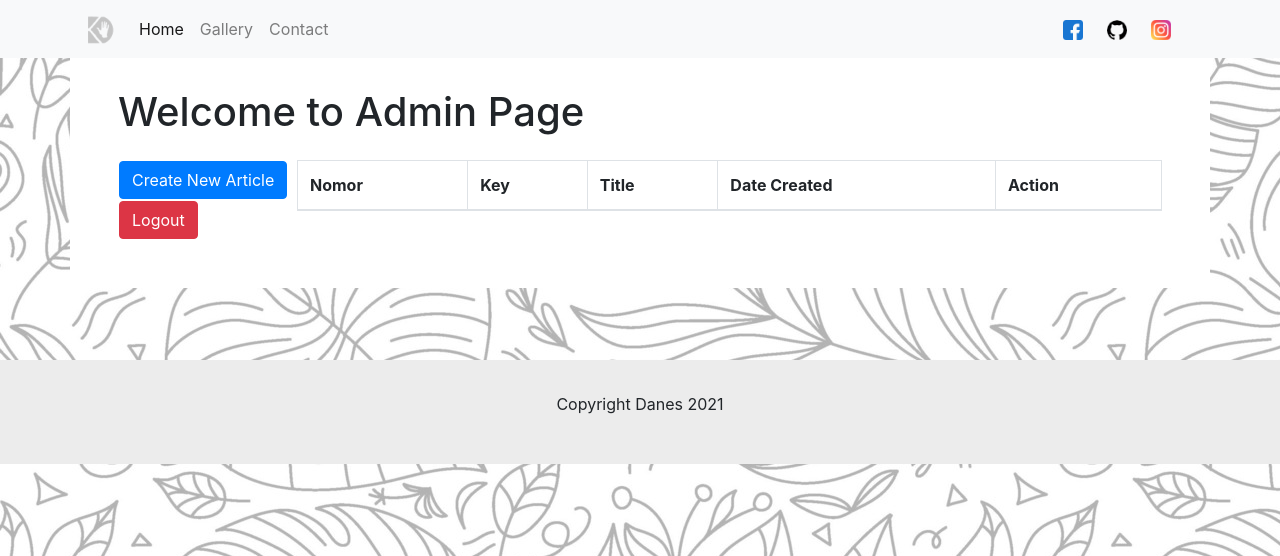
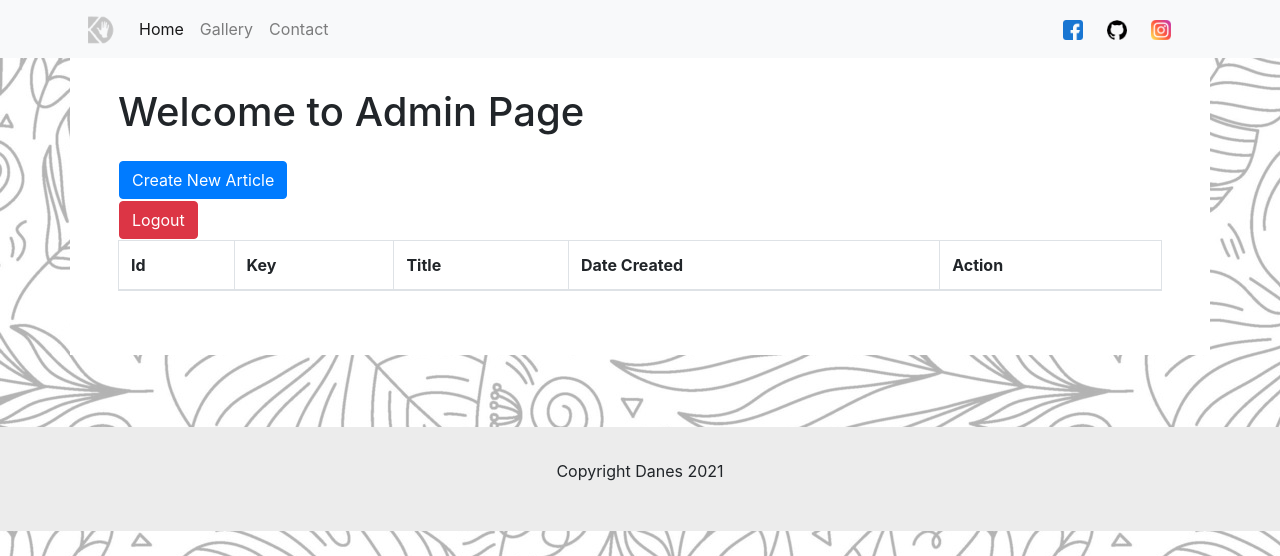
Before and after one commit to Danes222/danes-blog, a Django app: page /adm/ in a window 1280 px wide. Shown: the top 556 px of the page. Run offline with Django 3.2, Linux system fonts and the light colour scheme; the visitor is signed in with stand-in values (Sample User, id 1); data that the repository does not hold is empty; some libraries are stand-ins or nearby versions.

```diff
--- a/home/templates/home/admin.html
+++ b/home/templates/home/admin.html
@@ -6,7 +6,7 @@
 <div class="container cont">
     <h1 class="header mb-4">Welcome to Admin Page</h1>
     <div class="row">
-        <div class="col-sm-2">
+        <div class="col-sm-12">
             <table style="padding: 20px;">
                 <tr>
                     <th><a href="{% url 'create-article' %}" class="btn btn-primary">Create New Article</a></th>
@@ -16,11 +16,13 @@
                 </tr>
             </table>
         </div>
-        <div class="col-sm-10">
+    </div>
+    <div class="row">
+        <div class="col-sm-12">
             <table class="table table-bordered">
                 <thead>
                     <tr>
-                        <th>Nomor</th>
+                        <th>Id</th>
                         <th>Key</th>
                         <th>Title</th>
                         <th>Date Created</th>
--- a/home/templates/home/gallery.html
+++ b/home/templates/home/gallery.html
@@ -9,13 +9,15 @@
             </div>
         </div>
         <div class="row">
-            <div class="col-sm-12">
+            <div class="col-sm-3"></div>
+            <div class="col-sm-6">
                 <div class="cont-gallery">
                     {% for image in images %}
-                    <img src="{{ image.banurl }}" alt="" class="item">
+                    <img src="{{ image.baner.url }}" alt="" class="item">
                     {% endfor %}
                 </div>
             </div>
+            <div class="col-sm-3"></div>
         </div>
     </div>
 
```
